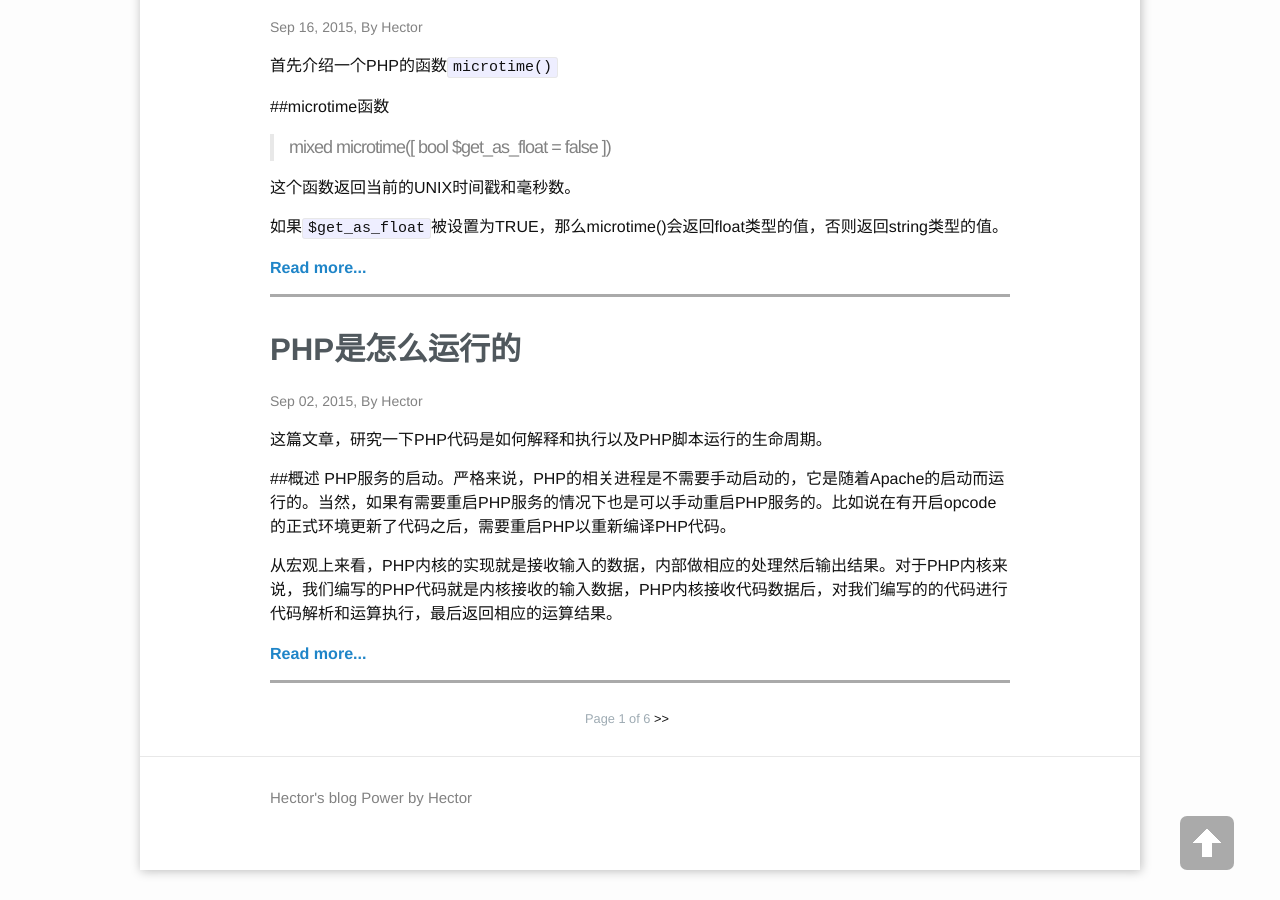
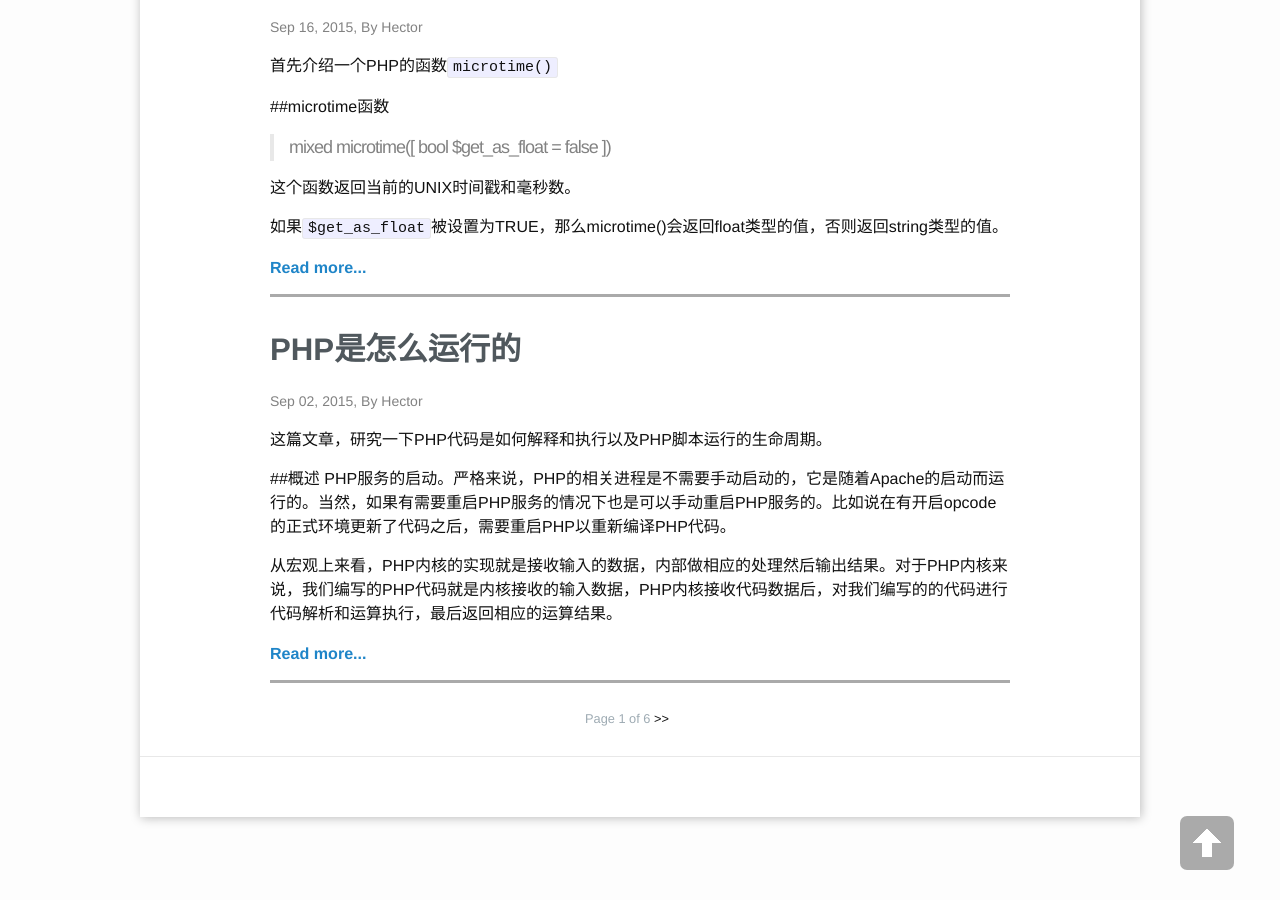
Before and after one commit to hoohack/hoohack.github.io, a Jekyll site: the page built from index.html, in a window 1280 px wide and 900 px high, scrolled down 4061 px. Built offline with Jekyll 4.4.1, drawn with Linux system fonts in a browser that asks for light colours; the list of posts is cut into pages by our own code; comment, search, counter and statistics services are not loaded.

Commit message:
rm footer

```diff
--- a/_config.yml
+++ b/_config.yml
@@ -4,8 +4,6 @@
 site_name : Hector的博客
 title: 划拳
 email: hhqcontinue@gmail.com
-description: Hector's blog
-  Power by Hector
 baseurl: "" # the subpath of your site, e.g. /blog/
 url: "http://www.aintnot.com" # the base hostname & protocol for your site
 github_username:  hhqcontinue
--- a/_includes/footer.html
+++ b/_includes/footer.html
@@ -1,16 +1,4 @@
 <footer class="site-footer">
-
-  <div class="wrapper">
-
-    <div class="footer-col-wrapper">
-
-      <div class="footer-col  footer-col-3">
-        <p class="text">{{ site.description }}</p>
-      </div>
-    </div>
-
-  </div>
-
 </footer>
 
 <script type="text/javascript">
```
Lines whose indentation alone changed are shown as unchanged.
